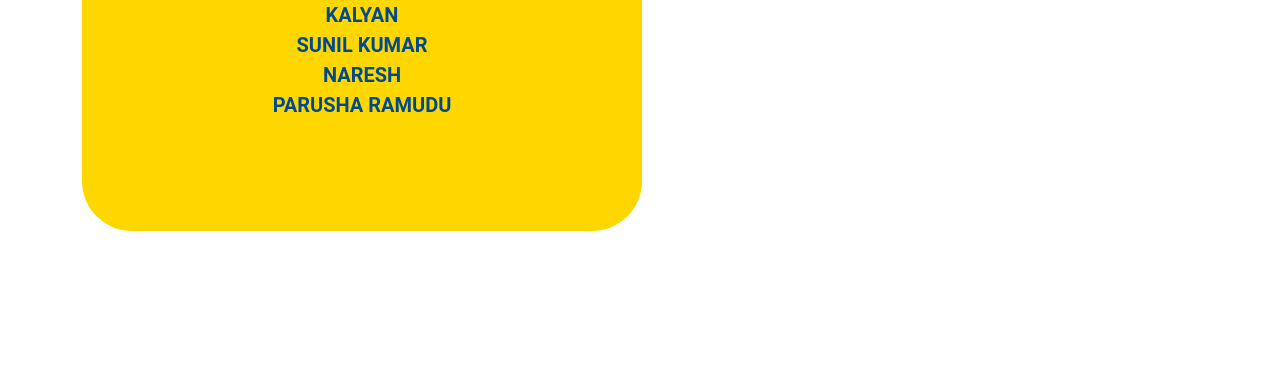
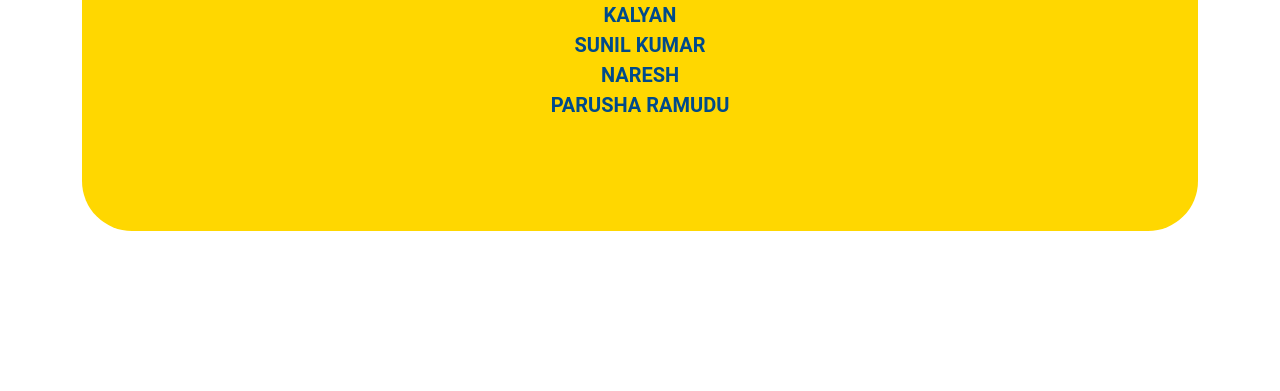
Before and after one commit to yellakrishna/clock, a plain HTML site: page index.html in a window 1280 px wide. Shown: the part 409-800 px from the top of the page. Drawn offline with nearby package versions, Linux system fonts and the light colour scheme.

Commit message:
Update add.css
digiits : width delete

```diff
--- a/add.css
+++ b/add.css
@@ -6,7 +6,7 @@
     text-align: center;
     border-radius: 50px;
     height: 60vh;
-    width: 70vh;
+
 
 }
 h2{
```
